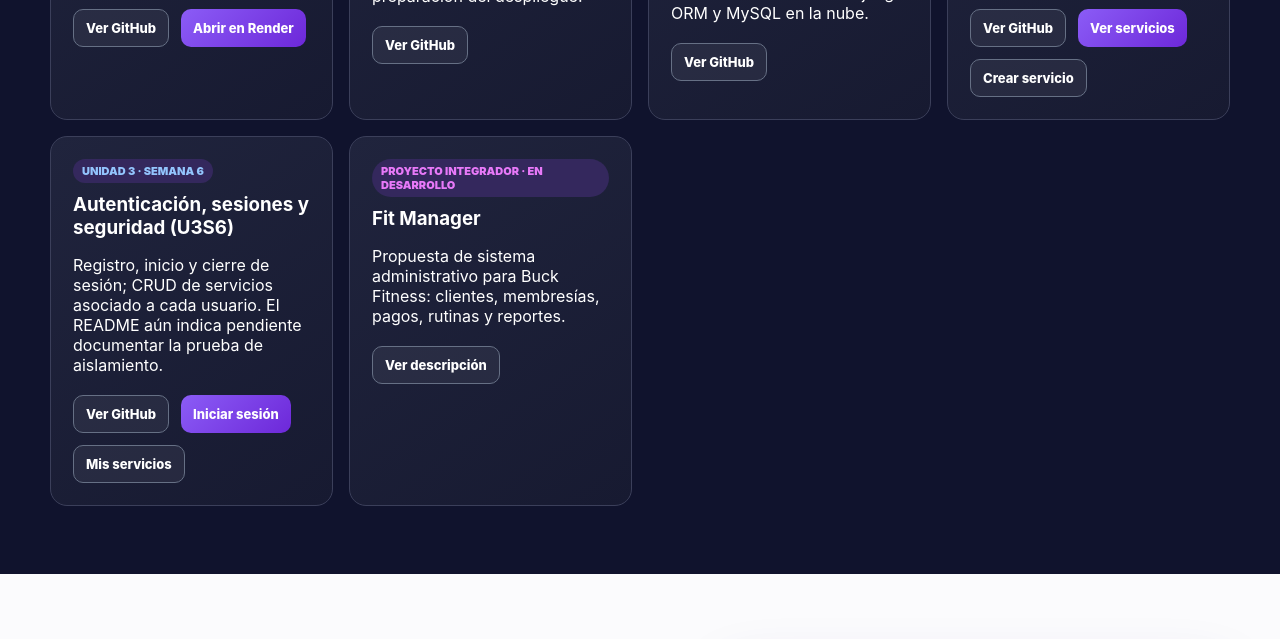
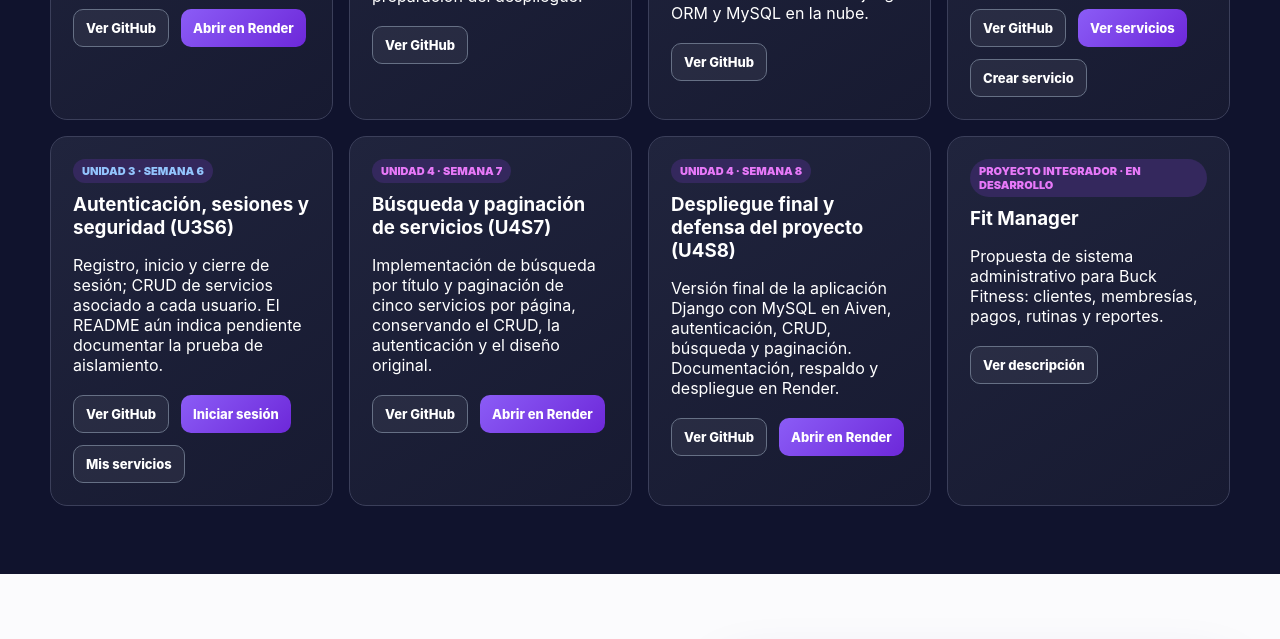
Before and after one commit to coronadocordovar-png/Portafolio_CCR, a plain HTML site: page index.html in a window 1280 px wide. Shown: the part 1320-1959 px from the top of the page. Drawn offline with Linux system fonts and the light colour scheme.

Commit message:
Agregar semanas 7 y 8 al portafolio

```diff
--- a/index.html
+++ b/index.html
@@ -50,6 +50,8 @@
           <article class="delivery"><span class="unit u2">UNIDAD 2 · PRÁCTICA DE ADMINISTRACIÓN</span><h3>Administración de servicios con Django</h3><p>Modelo Servicio, panel administrativo, categorías, precios y registros almacenados mediante Django ORM y MySQL en la nube.</p><div class="actions small"><a class="btn outline" href="https://github.com/coronadocordovar-png/CRUD_admin_servicios_aivin_CoronadoCordovaRene" target="_blank" rel="noopener noreferrer">Ver GitHub</a></div></article>
           <article class="delivery"><span class="unit u3">UNIDAD 3 · SEMANA 5</span><h3>CRUD con formularios Django (U3S5)</h3><p>Práctica de la semana 5: crear, consultar, editar y eliminar servicios desde la aplicación mediante formularios.</p><div class="actions small"><a class="btn outline" href="https://github.com/coronadocordovar-png/u3s5-coronado-cordova-rene-alejandro" target="_blank" rel="noopener noreferrer">Ver GitHub</a><a class="btn primary" href="https://u3s5-coronado-cordova-rene-alejandro.onrender.com/servicios/" target="_blank" rel="noopener noreferrer">Ver servicios</a><a class="btn outline" href="https://u3s5-coronado-cordova-rene-alejandro.onrender.com/servicios/nuevo/" target="_blank" rel="noopener noreferrer">Crear servicio</a></div></article>
           <article class="delivery"><span class="unit u3">UNIDAD 3 · SEMANA 6</span><h3>Autenticación, sesiones y seguridad (U3S6)</h3><p>Registro, inicio y cierre de sesión; CRUD de servicios asociado a cada usuario. El README aún indica pendiente documentar la prueba de aislamiento.</p><div class="actions small"><a class="btn outline" href="https://github.com/coronadocordovar-png/u3s6-coronado-cordova-rene-alejandro" target="_blank" rel="noopener noreferrer">Ver GitHub</a><a class="btn primary" href="https://u3s6-coronado-cordova-rene-alejandro.onrender.com/login/" target="_blank" rel="noopener noreferrer">Iniciar sesión</a><a class="btn outline" href="https://u3s6-coronado-cordova-rene-alejandro.onrender.com/servicios/" target="_blank" rel="noopener noreferrer">Mis servicios</a></div></article>
+                    <article class="delivery"><span class="unit u4">UNIDAD 4 · SEMANA 7</span><h3>Búsqueda y paginación de servicios (U4S7)</h3><p>Implementación de búsqueda por título y paginación de cinco servicios por página, conservando el CRUD, la autenticación y el diseño original.</p><div class="actions small"><a class="btn outline" href="https://github.com/coronadocordovar-png/u4s7-coronado-cordova-rene-alejandro" target="_blank" rel="noopener noreferrer">Ver GitHub</a><a class="btn primary" href="https://u4s7-coronado-cordova-rene-alejandro.onrender.com/" target="_blank" rel="noopener noreferrer">Abrir en Render</a></div></article>
+          <article class="delivery"><span class="unit u4">UNIDAD 4 · SEMANA 8</span><h3>Despliegue final y defensa del proyecto (U4S8)</h3><p>Versión final de la aplicación Django con MySQL en Aiven, autenticación, CRUD, búsqueda y paginación. Documentación, respaldo y despliegue en Render.</p><div class="actions small"><a class="btn outline" href="https://github.com/coronadocordovar-png/u4s8-coronado-cordova-rene-alejandro" target="_blank" rel="noopener noreferrer">Ver GitHub</a><a class="btn primary" href="https://u4s8-coronado-cordova-rene-alejandro.onrender.com/" target="_blank" rel="noopener noreferrer">Abrir en Render</a></div></article>
           <article class="delivery"><span class="unit u4">PROYECTO INTEGRADOR · EN DESARROLLO</span><h3>Fit Manager</h3><p>Propuesta de sistema administrativo para Buck Fitness: clientes, membresías, pagos, rutinas y reportes.</p><div class="actions small"><a class="btn outline" href="#proyecto">Ver descripción</a></div></article>
         </div>
       </div>
```
